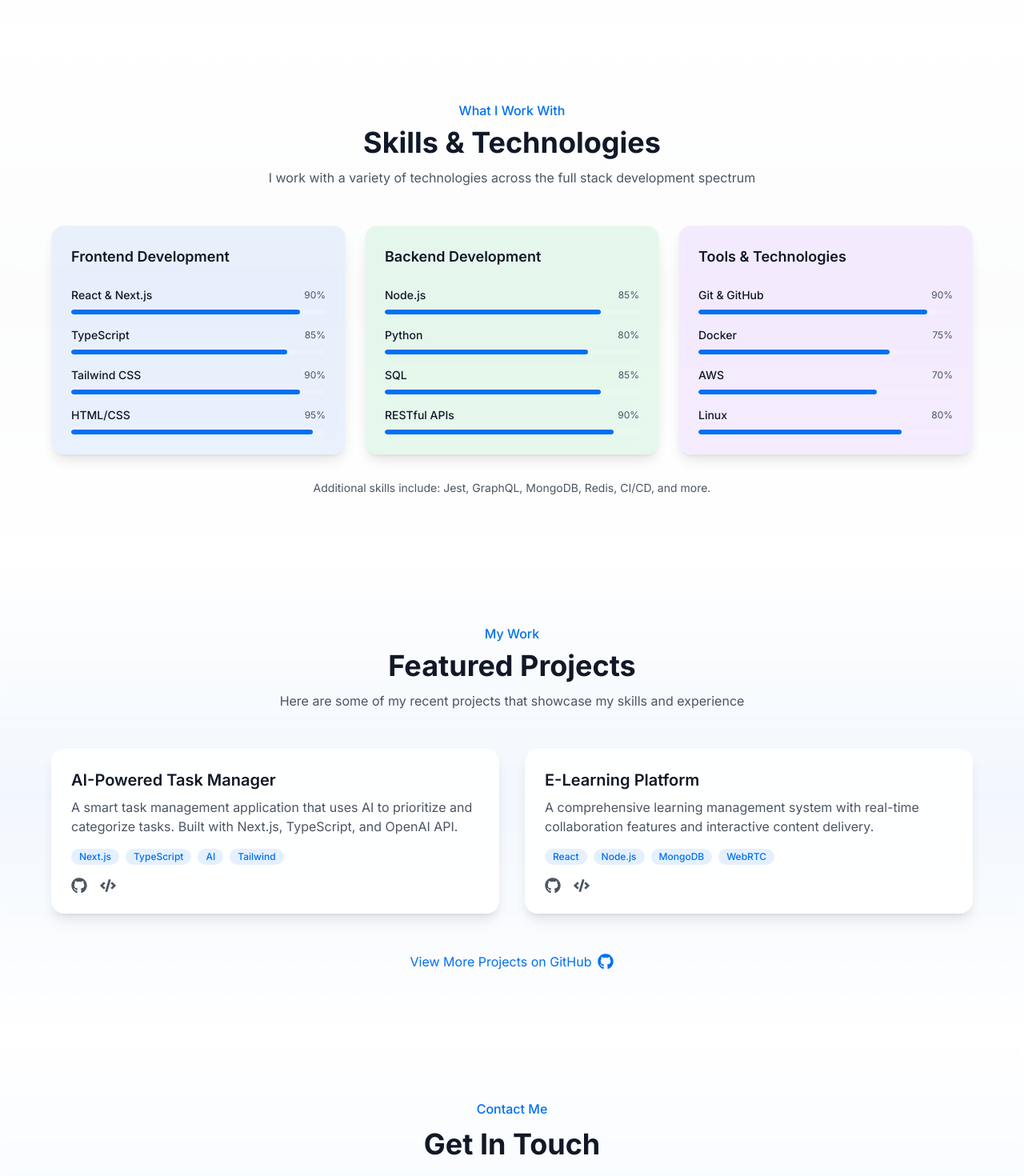
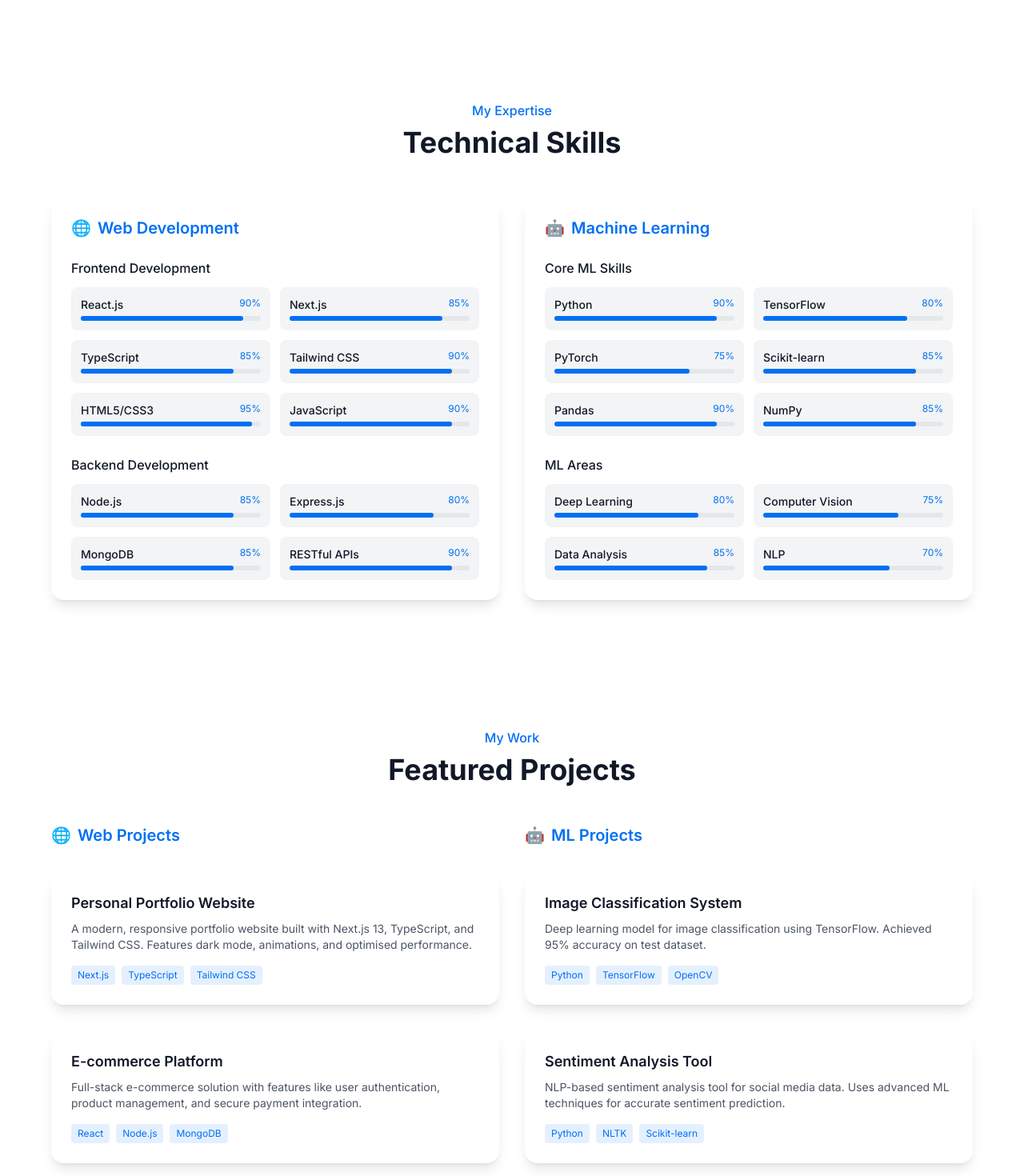
Before and after one commit to Mr-Harsh14/My-Portfolio, a Next.js app: page / in a window 1280 px wide. Shown: the part 1440-2910 px from the top of the page at 80% size. Built offline with nearby package versions, Linux system fonts and the light colour scheme.

Commit message:
Update page.tsx

```diff
--- a/src/app/page.tsx
+++ b/src/app/page.tsx
@@ -262,12 +262,8 @@ export default function Home() {
         </AnimatedSection>
 
         {/* Skills Section */}
-        <AnimatedSection id="skills" className="section-padding relative">
-          <div className="absolute inset-0">
-            <div className="absolute inset-0 bg-gradient-to-b from-transparent via-gray-50/50 to-transparent dark:via-gray-800/50" />
-            <div className="absolute inset-0 backdrop-blur-[1px]" />
-          </div>
-          <div className="max-w-6xl mx-auto relative">
+        <AnimatedSection id="skills" className="section-padding">
+          <div className="max-w-6xl mx-auto">
             <div className="text-center mb-12">
               <motion.p
                 className="text-primary font-medium mb-2"
@@ -275,7 +271,7 @@ export default function Home() {
                 whileInView={{ opacity: 1 }}
                 viewport={{ once: true }}
               >
-                What I Work With
+                My Expertise
               </motion.p>
               <motion.h2
                 className="text-3xl md:text-4xl font-bold mb-3"
@@ -283,113 +279,134 @@ export default function Home() {
                 whileInView={{ opacity: 1, y: 0 }}
                 viewport={{ once: true }}
               >
-                Skills & Technologies
+                Technical Skills
               </motion.h2>
-              <motion.p
-                className="text-gray-600 dark:text-gray-400 max-w-2xl mx-auto"
-                initial={{ opacity: 0, y: 20 }}
-                whileInView={{ opacity: 1, y: 0 }}
-                viewport={{ once: true }}
-                transition={{ delay: 0.1 }}
-              >
-                I work with a variety of technologies across the full stack development spectrum
-              </motion.p>
             </div>
 
-            <div className="grid grid-cols-1 md:grid-cols-2 lg:grid-cols-3 gap-6">
-              {[
-                {
-                  title: "Frontend Development",
-                  skills: [
-                    { name: "React & Next.js", level: 90 },
-                    { name: "TypeScript", level: 85 },
-                    { name: "Tailwind CSS", level: 90 },
-                    { name: "HTML/CSS", level: 95 },
-                  ],
-                  bgClass: "bg-blue-500/10 dark:bg-blue-500/20"
-                },
-                {
-                  title: "Backend Development",
-                  skills: [
-                    { name: "Node.js", level: 85 },
-                    { name: "Python", level: 80 },
-                    { name: "SQL", level: 85 },
-                    { name: "RESTful APIs", level: 90 },
-                  ],
-                  bgClass: "bg-green-500/10 dark:bg-green-500/20"
-                },
-                {
-                  title: "Tools & Technologies",
-                  skills: [
-                    { name: "Git & GitHub", level: 90 },
-                    { name: "Docker", level: 75 },
-                    { name: "AWS", level: 70 },
-                    { name: "Linux", level: 80 },
-                  ],
-                  bgClass: "bg-purple-500/10 dark:bg-purple-500/20"
-                }
-              ].map((category, index) => (
+            <div className="grid md:grid-cols-2 gap-8">
+              {/* Web Development Skills */}
               <motion.div
-                  key={category.title}
-                  className={`backdrop-blur-md p-6 rounded-2xl shadow-lg border border-white/20 dark:border-gray-800/20 ${category.bgClass}`}
-                  initial={{ opacity: 0, y: 20 }}
-                  whileInView={{ opacity: 1, y: 0 }}
-                  viewport={{ once: true }}
-                  transition={{ delay: index * 0.1 }}
-                >
-                  <h3 className="text-lg font-semibold mb-6">{category.title}</h3>
-                  <div className="space-y-4">
-                    {category.skills.map((skill, skillIndex) => (
-                      <motion.div
-                        key={skill.name}
-                        className="space-y-2"
+                className="bg-white/90 dark:bg-gray-900/90 backdrop-blur-md p-6 rounded-2xl shadow-lg border border-white/20 dark:border-gray-800/20"
                 initial={{ opacity: 0, x: -20 }}
                 whileInView={{ opacity: 1, x: 0 }}
                 viewport={{ once: true }}
-                        transition={{ delay: (index * 0.1) + (skillIndex * 0.1) }}
               >
-                        <div className="flex justify-between items-center">
+                <h3 className="text-xl font-semibold mb-6 text-primary flex items-center gap-2">
+                  <span role="img" aria-label="web">🌐</span> Web Development
+                </h3>
+                <div className="space-y-6">
+                  <div>
+                    <h4 className="font-medium mb-3">Frontend Development</h4>
+                    <div className="grid grid-cols-2 gap-3">
+                      {[
+                        { name: 'React.js', level: '90%' },
+                        { name: 'Next.js', level: '85%' },
+                        { name: 'TypeScript', level: '85%' },
+                        { name: 'Tailwind CSS', level: '90%' },
+                        { name: 'HTML5/CSS3', level: '95%' },
+                        { name: 'JavaScript', level: '90%' }
+                      ].map((skill) => (
+                        <div key={skill.name} className="bg-gray-100 dark:bg-gray-800 p-3 rounded-lg">
+                          <div className="flex justify-between mb-1">
                             <span className="text-sm font-medium">{skill.name}</span>
-                          <span className="text-xs text-gray-600 dark:text-gray-400">{skill.level}%</span>
+                            <span className="text-xs text-primary">{skill.level}</span>
                           </div>
-                        <div className="h-1.5 bg-white/20 dark:bg-gray-700 rounded-full overflow-hidden">
-                          <motion.div
-                            className="h-full bg-primary dark:bg-primary/80 rounded-full"
-                            initial={{ width: 0 }}
-                            whileInView={{ width: `${skill.level}%` }}
-                            viewport={{ once: true }}
-                            transition={{ duration: 1, ease: "easeOut" }}
-                          />
+                          <div className="w-full bg-gray-200 dark:bg-gray-700 rounded-full h-1.5">
+                            <div className="bg-primary h-1.5 rounded-full" style={{ width: skill.level }}></div>
+                          </div>
+                        </div>
+                      ))}
+                    </div>
+                  </div>
+                  <div>
+                    <h4 className="font-medium mb-3">Backend Development</h4>
+                    <div className="grid grid-cols-2 gap-3">
+                      {[
+                        { name: 'Node.js', level: '85%' },
+                        { name: 'Express.js', level: '80%' },
+                        { name: 'MongoDB', level: '85%' },
+                        { name: 'RESTful APIs', level: '90%' }
+                      ].map((skill) => (
+                        <div key={skill.name} className="bg-gray-100 dark:bg-gray-800 p-3 rounded-lg">
+                          <div className="flex justify-between mb-1">
+                            <span className="text-sm font-medium">{skill.name}</span>
+                            <span className="text-xs text-primary">{skill.level}</span>
+                          </div>
+                          <div className="w-full bg-gray-200 dark:bg-gray-700 rounded-full h-1.5">
+                            <div className="bg-primary h-1.5 rounded-full" style={{ width: skill.level }}></div>
+                          </div>
+                        </div>
+                      ))}
+                    </div>
+                  </div>
                 </div>
               </motion.div>
+
+              {/* Machine Learning Skills */}
+              <motion.div
+                className="bg-white/90 dark:bg-gray-900/90 backdrop-blur-md p-6 rounded-2xl shadow-lg border border-white/20 dark:border-gray-800/20"
+                initial={{ opacity: 0, x: 20 }}
+                whileInView={{ opacity: 1, x: 0 }}
+                viewport={{ once: true }}
+                transition={{ delay: 0.2 }}
+              >
+                <h3 className="text-xl font-semibold mb-6 text-primary flex items-center gap-2">
+                  <span role="img" aria-label="ml">🤖</span> Machine Learning
+                </h3>
+                <div className="space-y-6">
+                  <div>
+                    <h4 className="font-medium mb-3">Core ML Skills</h4>
+                    <div className="grid grid-cols-2 gap-3">
+                      {[
+                        { name: 'Python', level: '90%' },
+                        { name: 'TensorFlow', level: '80%' },
+                        { name: 'PyTorch', level: '75%' },
+                        { name: 'Scikit-learn', level: '85%' },
+                        { name: 'Pandas', level: '90%' },
+                        { name: 'NumPy', level: '85%' }
+                      ].map((skill) => (
+                        <div key={skill.name} className="bg-gray-100 dark:bg-gray-800 p-3 rounded-lg">
+                          <div className="flex justify-between mb-1">
+                            <span className="text-sm font-medium">{skill.name}</span>
+                            <span className="text-xs text-primary">{skill.level}</span>
+                          </div>
+                          <div className="w-full bg-gray-200 dark:bg-gray-700 rounded-full h-1.5">
+                            <div className="bg-primary h-1.5 rounded-full" style={{ width: skill.level }}></div>
+                          </div>
+                        </div>
                       ))}
                     </div>
-                </motion.div>
+                  </div>
+                  <div>
+                    <h4 className="font-medium mb-3">ML Areas</h4>
+                    <div className="grid grid-cols-2 gap-3">
+                      {[
+                        { name: 'Deep Learning', level: '80%' },
+                        { name: 'Computer Vision', level: '75%' },
+                        { name: 'Data Analysis', level: '85%' },
+                        { name: 'NLP', level: '70%' }
+                      ].map((skill) => (
+                        <div key={skill.name} className="bg-gray-100 dark:bg-gray-800 p-3 rounded-lg">
+                          <div className="flex justify-between mb-1">
+                            <span className="text-sm font-medium">{skill.name}</span>
+                            <span className="text-xs text-primary">{skill.level}</span>
+                          </div>
+                          <div className="w-full bg-gray-200 dark:bg-gray-700 rounded-full h-1.5">
+                            <div className="bg-primary h-1.5 rounded-full" style={{ width: skill.level }}></div>
+                          </div>
+                        </div>
                       ))}
                     </div>
-
-            {/* Additional Skills */}
-            <motion.div
-              className="mt-8 text-center"
-              initial={{ opacity: 0, y: 20 }}
-              whileInView={{ opacity: 1, y: 0 }}
-              viewport={{ once: true }}
-              transition={{ delay: 0.4 }}
-            >
-              <p className="text-sm text-gray-600 dark:text-gray-400">
-                Additional skills include: Jest, GraphQL, MongoDB, Redis, CI/CD, and more.
-              </p>
+                  </div>
+                </div>
               </motion.div>
+            </div>
           </div>
         </AnimatedSection>
 
         {/* Projects Section */}
-        <AnimatedSection id="projects" className="section-padding relative">
-          <div className="absolute inset-0">
-            <div className="absolute inset-0 bg-gradient-to-b from-transparent via-primary/5 to-transparent dark:via-primary/10" />
-            <div className="absolute inset-0 backdrop-blur-[1px]" />
-          </div>
-          <div className="max-w-6xl mx-auto relative">
+        <AnimatedSection id="projects" className="section-padding">
+          <div className="max-w-6xl mx-auto">
             <div className="text-center mb-12">
               <motion.p
                 className="text-primary font-medium mb-2"
@@ -407,114 +424,90 @@ export default function Home() {
               >
                 Featured Projects
               </motion.h2>
-              <motion.p
-                className="text-gray-600 dark:text-gray-400 max-w-2xl mx-auto"
-                initial={{ opacity: 0, y: 20 }}
-                whileInView={{ opacity: 1, y: 0 }}
-                viewport={{ once: true }}
-                transition={{ delay: 0.1 }}
-              >
-                Here are some of my recent projects that showcase my skills and experience
-              </motion.p>
             </div>
 
             <div className="grid md:grid-cols-2 gap-8">
-              {[
-                {
-                  title: "AI-Powered Task Manager",
-                  description: "A smart task management application that uses AI to prioritize and categorize tasks. Built with Next.js, TypeScript, and OpenAI API.",
-                  image: "/project1.jpg",
-                  tags: ["Next.js", "TypeScript", "AI", "Tailwind"],
-                  links: {
-                    github: "https://github.com",
-                    live: "https://demo.com"
-                  }
-                },
-                {
-                  title: "E-Learning Platform",
-                  description: "A comprehensive learning management system with real-time collaboration features and interactive content delivery.",
-                  image: "/project2.jpg",
-                  tags: ["React", "Node.js", "MongoDB", "WebRTC"],
-                  links: {
-                    github: "https://github.com",
-                    live: "https://demo.com"
-                  }
-                }
-              ].map((project, index) => (
+              {/* Web Development Projects */}
               <motion.div
-                  key={project.title}
-                  className="group bg-white/90 dark:bg-gray-900/90 backdrop-blur-md rounded-2xl shadow-lg border border-white/20 dark:border-gray-800/20 overflow-hidden"
-                  initial={{ opacity: 0, y: 20 }}
-                  whileInView={{ opacity: 1, y: 0 }}
+                className="space-y-8"
+                initial={{ opacity: 0, x: -20 }}
+                whileInView={{ opacity: 1, x: 0 }}
                 viewport={{ once: true }}
-                  transition={{ delay: index * 0.2 }}
               >
-                  <div className="p-6">
-                    <div className="flex flex-col h-full">
-                      <div>
-                        <h3 className="text-xl font-semibold mb-2 text-gray-900 dark:text-white group-hover:text-primary transition-colors">
-                          {project.title}
+                <h3 className="text-xl font-semibold mb-6 text-primary flex items-center gap-2">
+                  <span role="img" aria-label="web">🌐</span> Web Projects
                 </h3>
-                        <p className="text-gray-600 dark:text-gray-400 mb-4 line-clamp-2">
-                          {project.description}
+
+                {/* Project Card 1 */}
+                <div className="bg-white/90 dark:bg-gray-900/90 backdrop-blur-md p-6 rounded-2xl shadow-lg border border-white/20 dark:border-gray-800/20">
+                  <h4 className="text-lg font-semibold mb-2">Personal Portfolio Website</h4>
+                  <p className="text-gray-600 dark:text-gray-400 text-sm mb-4">
+                    A modern, responsive portfolio website built with Next.js 13, TypeScript, and Tailwind CSS.
+                    Features dark mode, animations, and optimised performance.
                   </p>
-                        <div className="flex flex-wrap gap-2 mb-4">
-                          {project.tags.map((tag) => (
-                            <span
-                              key={tag}
-                              className="text-xs font-medium px-2.5 py-0.5 rounded-full bg-primary/10 dark:bg-primary/20 text-primary"
-                            >
-                              {tag}
-                            </span>
-                          ))}
+                  <div className="flex flex-wrap gap-2">
+                    <span className="px-2 py-1 bg-primary/10 text-primary rounded text-xs">Next.js</span>
+                    <span className="px-2 py-1 bg-primary/10 text-primary rounded text-xs">TypeScript</span>
+                    <span className="px-2 py-1 bg-primary/10 text-primary rounded text-xs">Tailwind CSS</span>
                   </div>
                 </div>
 
-                      <div className="flex items-center gap-4 mt-auto">
-                        <motion.a
-                          href={project.links.github}
-                          target="_blank"
-                          rel="noopener noreferrer"
-                          className="text-gray-600 dark:text-gray-400 hover:text-primary dark:hover:text-primary transition-colors"
-                          whileHover={{ scale: 1.1 }}
-                          whileTap={{ scale: 0.95 }}
-                        >
-                          <FaGithub className="w-5 h-5" />
-                        </motion.a>
-                        <motion.a
-                          href={project.links.live}
-                          target="_blank"
-                          rel="noopener noreferrer"
-                          className="text-gray-600 dark:text-gray-400 hover:text-primary dark:hover:text-primary transition-colors"
-                          whileHover={{ scale: 1.1 }}
-                          whileTap={{ scale: 0.95 }}
-                        >
-                          <FaCode className="w-5 h-5" />
-                        </motion.a>
-                      </div>
+                {/* Project Card 2 */}
+                <div className="bg-white/90 dark:bg-gray-900/90 backdrop-blur-md p-6 rounded-2xl shadow-lg border border-white/20 dark:border-gray-800/20">
+                  <h4 className="text-lg font-semibold mb-2">E-commerce Platform</h4>
+                  <p className="text-gray-600 dark:text-gray-400 text-sm mb-4">
+                    Full-stack e-commerce solution with features like user authentication,
+                    product management, and secure payment integration.
+                  </p>
+                  <div className="flex flex-wrap gap-2">
+                    <span className="px-2 py-1 bg-primary/10 text-primary rounded text-xs">React</span>
+                    <span className="px-2 py-1 bg-primary/10 text-primary rounded text-xs">Node.js</span>
+                    <span className="px-2 py-1 bg-primary/10 text-primary rounded text-xs">MongoDB</span>
                   </div>
                 </div>
               </motion.div>
-              ))}
+
+              {/* Machine Learning Projects */}
+              <motion.div
+                className="space-y-8"
+                initial={{ opacity: 0, x: 20 }}
+                whileInView={{ opacity: 1, x: 0 }}
+                viewport={{ once: true }}
+                transition={{ delay: 0.2 }}
+              >
+                <h3 className="text-xl font-semibold mb-6 text-primary flex items-center gap-2">
+                  <span role="img" aria-label="ml">🤖</span> ML Projects
+                </h3>
+
+                {/* Project Card 1 */}
+                <div className="bg-white/90 dark:bg-gray-900/90 backdrop-blur-md p-6 rounded-2xl shadow-lg border border-white/20 dark:border-gray-800/20">
+                  <h4 className="text-lg font-semibold mb-2">Image Classification System</h4>
+                  <p className="text-gray-600 dark:text-gray-400 text-sm mb-4">
+                    Deep learning model for image classification using TensorFlow.
+                    Achieved 95% accuracy on test dataset.
+                  </p>
+                  <div className="flex flex-wrap gap-2">
+                    <span className="px-2 py-1 bg-primary/10 text-primary rounded text-xs">Python</span>
+                    <span className="px-2 py-1 bg-primary/10 text-primary rounded text-xs">TensorFlow</span>
+                    <span className="px-2 py-1 bg-primary/10 text-primary rounded text-xs">OpenCV</span>
+                  </div>
                 </div>
 
-            {/* View More Projects */}
-            <motion.div
-              className="mt-12 text-center"
-              initial={{ opacity: 0, y: 20 }}
-              whileInView={{ opacity: 1, y: 0 }}
-              viewport={{ once: true }}
-              transition={{ delay: 0.4 }}
-            >
-              <Link
-                href="https://github.com"
-                target="_blank"
-                className="inline-flex items-center gap-2 text-primary hover:text-blue-600 transition-colors"
-              >
-                <span>View More Projects on GitHub</span>
-                <FaGithub className="w-5 h-5" />
-              </Link>
+                {/* Project Card 2 */}
+                <div className="bg-white/90 dark:bg-gray-900/90 backdrop-blur-md p-6 rounded-2xl shadow-lg border border-white/20 dark:border-gray-800/20">
+                  <h4 className="text-lg font-semibold mb-2">Sentiment Analysis Tool</h4>
+                  <p className="text-gray-600 dark:text-gray-400 text-sm mb-4">
+                    NLP-based sentiment analysis tool for social media data.
+                    Uses advanced ML techniques for accurate sentiment prediction.
+                  </p>
+                  <div className="flex flex-wrap gap-2">
+                    <span className="px-2 py-1 bg-primary/10 text-primary rounded text-xs">Python</span>
+                    <span className="px-2 py-1 bg-primary/10 text-primary rounded text-xs">NLTK</span>
+                    <span className="px-2 py-1 bg-primary/10 text-primary rounded text-xs">Scikit-learn</span>
+                  </div>
+                </div>
               </motion.div>
+            </div>
           </div>
         </AnimatedSection>
 
```
Lines whose indentation alone changed are shown as unchanged.
